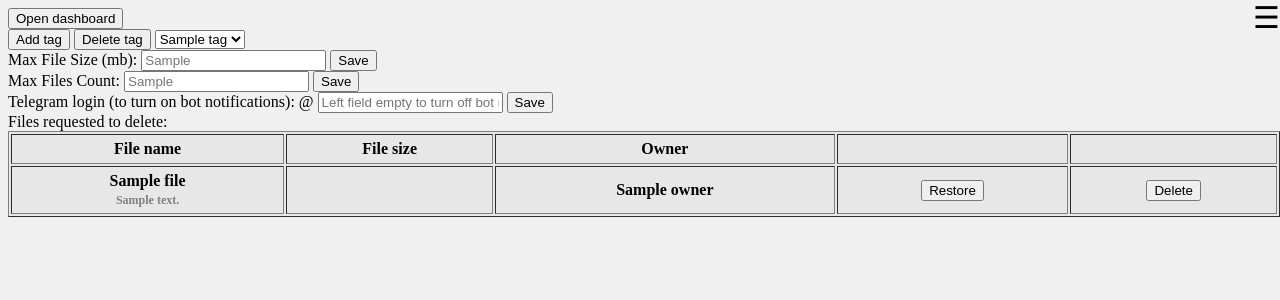
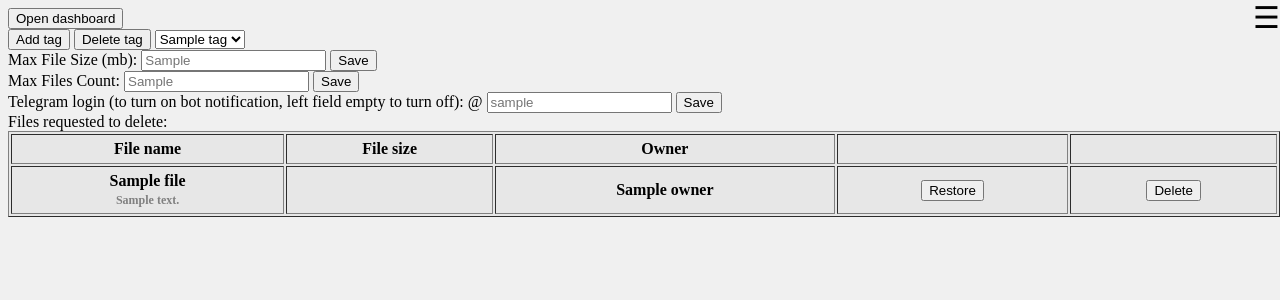
Before and after one commit to RB387/GorbInDocks, a Flask app: template application/templates/admin.html in a window 1280 px wide. Shown: the top 300 px of the page. Run offline with Flask 2, Linux system fonts and the light colour scheme; the template is opened without the code that fills it: most values are stand-ins (such as "Sample title", 1, 10 or a date in 2020); lists and menus that the app fills with data are empty; parts of the project's set-up code (start-up, migrations or seed data) failed here and were passed over.

Commit message:
UI minor changes

```diff
--- a/application/admin.py
+++ b/application/admin.py
@@ -115,4 +115,5 @@ def admin():
 		current_count_limit = settings['max_files_count'],
 		add_tag = add_tag,
 		error_message = error_message,
+		telegram_user_login = gt.get_telegram(session['login']),
 		files = gt.get_trash())
--- a/application/templates/admin.html
+++ b/application/templates/admin.html
@@ -50,8 +50,8 @@
 		</form>
 		<form action="{{ url_for('.admin') }}" id = "telegram_form" method="post">
 			<input type="hidden" name="action" value="add_telegram">
-	    	<label>Telegram login (to turn on bot notifications): @</label>
-			<input type="text" name="telegram_login" placeholder="Left field empty to turn off bot notifications">
+	    	<label>Telegram login (to turn on bot notification, left field empty to turn off): @</label>
+			<input type="text" name="telegram_login" placeholder="{{ telegram_user_login }}">
 	        <input type="submit" name="change_telegram" value="Save">
 		</form>
 		<a>Files requested to delete: </a>
--- a/gorbin_tools2.py
+++ b/gorbin_tools2.py
@@ -256,6 +256,10 @@ class mongo_tools():
         self.write_log(call_function="set_telegram", login=login, telegram=telegram)
         u_col = self.get_users_col()
         u_col.update_one({'login':login}, {'$set':{'telegram':telegram}})
+
+    def get_telegram(self, login):
+        u_col = self.get_users_col()
+        return u_col.find_one({'login':login, 'deleted':False})['telegram']
 
     def get_telegrams(self):
         u_col = self.get_users_col()
```
